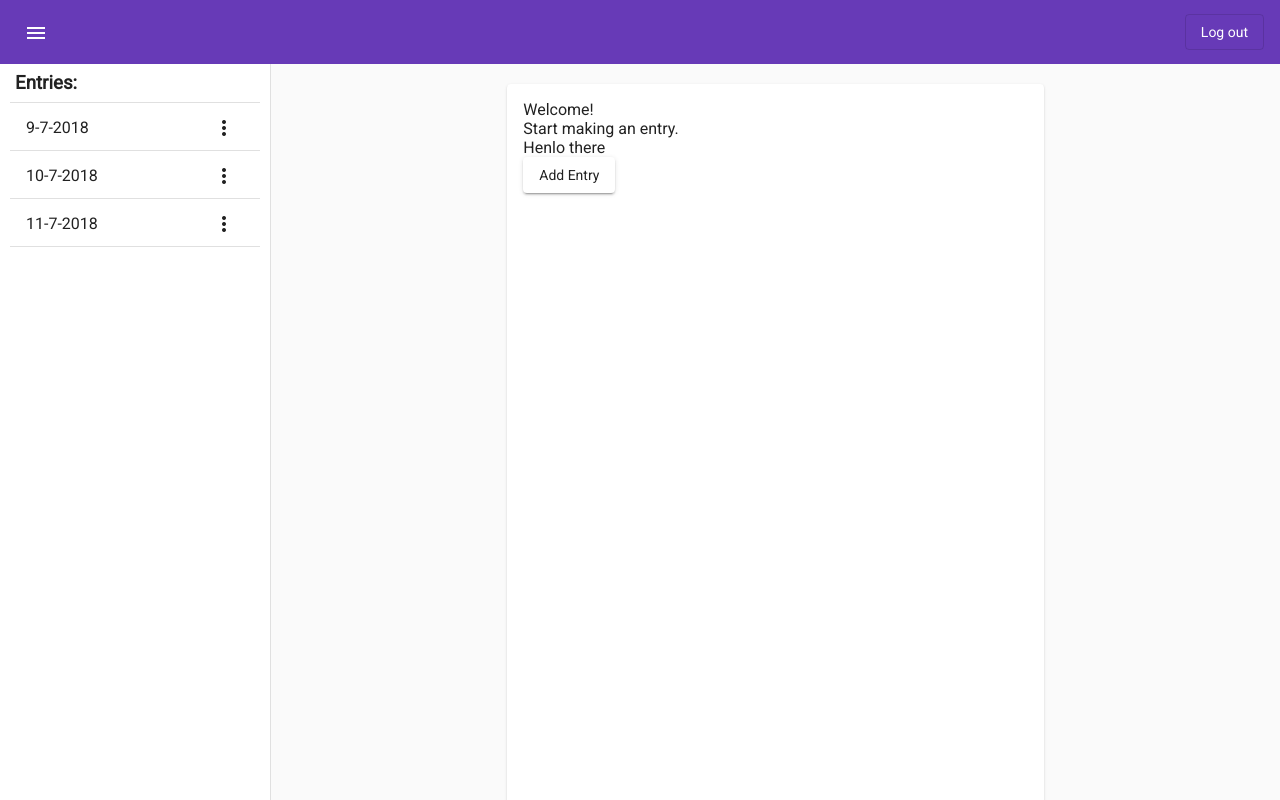
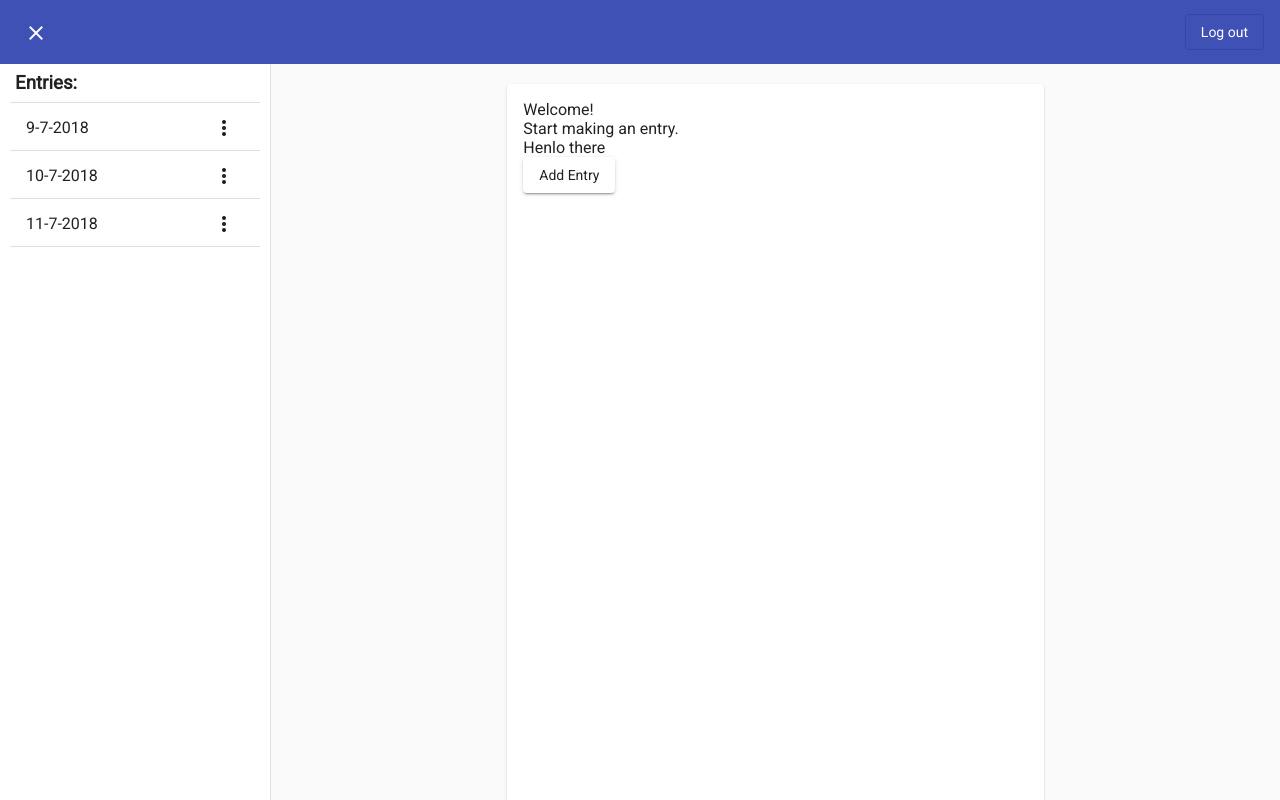
Before and after one commit to Zoremeth/diary-project-frontend, an Angular app: page / in a window 1280 px wide. Built offline with nearby package versions, Linux system fonts and the light colour scheme.

Commit message:
Attempt to fix menu

```diff
--- a/src/app/viewer-entrylist/viewer-entrylist.component.html
+++ b/src/app/viewer-entrylist/viewer-entrylist.component.html
@@ -2,7 +2,7 @@
   <h3 class="entries">Entries:</h3>
   <mat-divider></mat-divider>
   <mat-list-item *ngFor='let entry of getEntries()' class="flex-item">
-    <h3 mat-line (click)='alertEditor(entry.id); this.menuButton.close(); this.sideNav.close()' class="date">{{entry.date}}</h3>
+    <h3 mat-line (click)='alertEditor(entry.id); this.menuButton.close()' class="date">{{entry.date}}</h3>
     <button mat-icon-button>
       <mat-icon>more_vert</mat-icon>
     </button>
--- a/src/app/viewer-entrylist/viewer-entrylist.component.ts
+++ b/src/app/viewer-entrylist/viewer-entrylist.component.ts
@@ -12,7 +12,7 @@ import { ViewerNavbarComponent } from '../viewer-navbar/viewer-navbar.component'
 export class ViewerEntrylistComponent implements OnInit {
 
   entries!: Entry[];
-  constructor(public dataPuller: DatapullerService, public sideNav: ViewerComponent, public menuButton: ViewerNavbarComponent) { }
+  constructor(public dataPuller: DatapullerService, public menuButton: ViewerNavbarComponent) { }
 
   ngOnInit() {
   }
--- a/src/app/viewer-navbar/viewer-navbar.component.ts
+++ b/src/app/viewer-navbar/viewer-navbar.component.ts
@@ -10,7 +10,7 @@ import { ViewerComponent } from '../viewer/viewer.component';
 
 export class ViewerNavbarComponent implements OnInit {
 
-  private icon: String = 'menu';
+  private icon: String = 'close';
 
   constructor(public dataPuller: DatapullerService, public sideNav: ViewerComponent) { }
 
@@ -21,15 +21,13 @@ export class ViewerNavbarComponent implements OnInit {
     this.icon = 'menu';
   }
 
-  open(): void {
-    this.icon = 'close';
-  }
-
   toggleMenu(): void {
     if (this.icon === 'menu') {
+      alert('Opening sidenav');
       this.sideNav.open();
       this.icon = 'close';
     } else {
+      alert('Closing sidenav');
       this.sideNav.close();
       this.icon = 'menu';
     }
--- a/src/styles.css
+++ b/src/styles.css
@@ -1,4 +1,4 @@
-@import "~@angular/material/prebuilt-themes/deeppurple-amber.css";
+@import "~@angular/material/prebuilt-themes/indigo-pink.css";
 
 /* You can add global styles to this file, and also import other style files */
 html,
```
